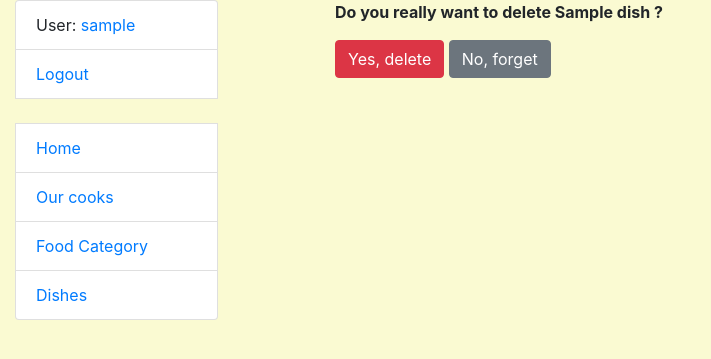
After one commit to FranchukS/catering-service, a Django app: page /dishes/1/delete/ in a window 1280 px wide. The commit adds this page. Shown: the top 359 px of the page, without its empty margins (0-711 px from the left). Run offline with Django 4.2, Linux system fonts and the light colour scheme; a user stored in the database is signed in; tables that the repository leaves empty hold one stand-in row (values such as "Sample post").

Commit message:
Add dish delete view and confirmation page

```diff
--- a/kitchen/urls.py
+++ b/kitchen/urls.py
@@ -8,7 +8,8 @@ from kitchen.views import (
     CookCreateView, CookExperienceUpdateView,
     CookDeleteView, DishListView,
     DishDetailView, DishCreateView,
-    DishUpdateView,
+    DishUpdateView, DishDeleteView,
+
 
 
 )
@@ -33,6 +34,7 @@ urlpatterns = [
     path("dishes/<int:pk>/", DishDetailView.as_view(), name="dish-detail"),
     path("dishes/create/", DishCreateView.as_view(), name="dish-create"),
     path("dishes/<int:pk>/update/", DishUpdateView.as_view(), name="dish-update"),
+    path("dishes/<int:pk>/delete/", DishDeleteView.as_view(), name="dish-delete"),
 ]
 
 app_name = "kitchen"
--- a/kitchen/views.py
+++ b/kitchen/views.py
@@ -98,3 +98,8 @@ class DishCreateView(LoginRequiredMixin, generic.CreateView):
 class DishUpdateView(LoginRequiredMixin, generic.UpdateView):
     model = Dish
     fields = "__all__"
+
+
+class DishDeleteView(LoginRequiredMixin, generic.DeleteView):
+    model = Dish
+    success_url = reverse_lazy("kitchen:dish-list")
--- /dev/null
+++ b/templates/kitchen/dish_confirm_delete.html
@@ -0,0 +1,12 @@
+{% extends "base.html" %}
+
+{% block content %}
+  <p><strong>Do you really want to delete {{ dish.name }} ?</strong>
+
+  <form action="" method="post">
+    {% csrf_token %}
+
+    <input type="submit" value="Yes, delete" class="btn btn-danger">
+    <a class="btn btn-secondary" href="{% url "kitchen:dish-list" %}">No, forget</a>
+  </form>
+{% endblock %}
--- a/templates/kitchen/dish_detail.html
+++ b/templates/kitchen/dish_detail.html
@@ -27,4 +27,7 @@
   <a style="float: left" href="{% url 'kitchen:dish-update' pk=dish.id %}" class="btn btn-secondary link-to-page">
       Update
   </a>
+  <a style="margin-left: 15px" href="{% url 'kitchen:dish-delete' pk=dish.id %}" class="btn btn-danger link-to-page">
+      Delete
+  </a>
 {% endblock %}
```
